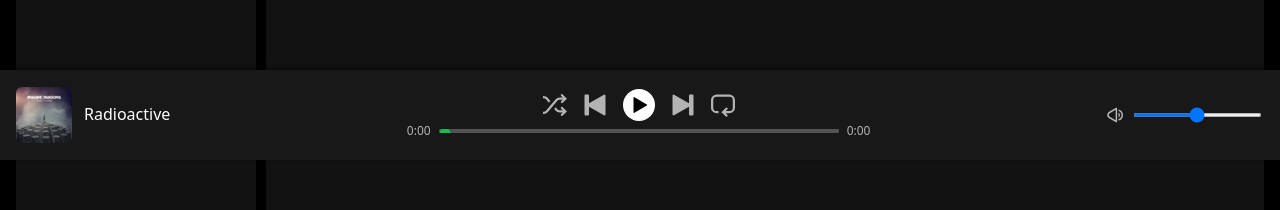
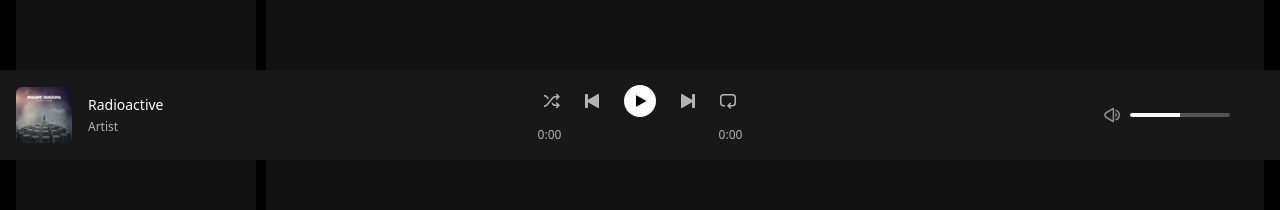
Before and after one commit to noalesh/soundify, a React (Vite) app: page / in a window 1280 px wide. Shown: the part 640-850 px from the top of the page. Built offline with nearby package versions, Linux system fonts and the light colour scheme; no server answers.

Commit message:
fixing the app footer to be pixel perfect

```diff
--- a/src/assets/styles/cmps/AppFooter.scss
+++ b/src/assets/styles/cmps/AppFooter.scss
@@ -1,102 +1,198 @@
-.app-footer{
+.app-footer {
   background-color: #181818;
   color: #b3b3b3;
-    display: flex;
+  display: grid;
+  grid-template-columns: 1fr auto 1fr;
   align-items: center;
   justify-content: space-between;
-    padding: 1rem;
-    box-shadow: 0 -2px 5px rgba(0, 0, 0, 0.5);
+  padding: 0 1rem;
   position: fixed;
   bottom: 0;
   width: 100vw;
-    height: 90px;
-    gap: 1.5rem;
-    grid-column: 3;
+  height: 5.625rem;
   left: 0;
+  z-index: 100;
 }
 
-  .song-data{
+.song-data {
   display: flex;
   align-items: center;
-    gap: 12px;
-    max-width: 250px;
+  gap: 1rem;
+  max-width: 15.625rem;
+  min-width: 0;
   overflow: hidden;
 }
 
-  .song-data img{
-    width: 56px;
-    height: 56px;
+.song-data img {
+  width: 3.5rem;
+  height: 3.5rem;
   object-fit: cover;
-    border-radius: 6px;
+  border-radius: 0.375rem;
+  flex-shrink: 0;
 }
 
+.song-text{
+  display: flex;
+  flex-direction: column;
+  min-width: 0;
+}
 
-  .song-data h1{
+.song-text h1 {
+  font-size: 0.875rem;
   color: white;
-    font-size: 1rem;
+  font-weight: 500;
   margin: 0;
+  white-space: nowrap;
   overflow: hidden;
   text-overflow: ellipsis;
-    white-space: nowrap;
-    font-weight: 500;
 }
 
-  .player-container{
+.song-text span {
+  font-size: 12px;
+  color: #b3b3b3;
+  white-space: nowrap;
+  overflow: hidden;
+  text-overflow: ellipsis;
+}
+
+.player-container {
   flex: 1;
   display: flex;
   flex-direction: column;
   align-items: center;
   justify-content: center;
   margin-left: 0;
+  gap: 0.5rem;
 }
 
-  .play-button-footer{
+/* --- Play Button (Spotify Style) --- */
+.play-button-footer {
   background-color: #ffffff;
   border-radius: 50%;
-    width: 30px;
-    height: 30px;
+  width: 2rem; /* 32px */
+  height: 2rem;
+  display: flex;
+  align-items: center;
+  justify-content: center;
+  transition: background 0.3s ease, transform 0.2s ease;
+  cursor: pointer;
 }
 
-  .player-btn{
+.play-button-footer:hover {
+  background-color: #1ed760;
+  transform: scale(1.05);
+}
+
+.play-button-footer svg {
+  width: 0.875rem; /* 14px */
+  height: 0.875rem;
+  fill: black;
+}
+
+/* --- Icon Buttons --- */
+.player-btn {
+  display: flex;
+  align-items: center;
+  justify-content: center;
+  gap: 1.5rem;
+}
+
+.player-btn svg {
+  width: 1rem;
+  height: 1rem;
+  cursor: pointer;
+  transition: transform 0.2s, fill 0.2s;
+}
+
+.player-btn svg:hover {
+  transform: scale(1.2);
+  fill: #ffffff;
+}
+
+/* --- Timeline Container --- */
+.time-line {
   display: flex;
   flex-direction: row;
   align-items: center;
-    justify-content: space-around;
-    gap: 1rem;
+  gap: 0.5rem;
+  font-size: 0.75rem;
+  width: 100%;
+  max-width: 512px;
+  color: #b3b3b3;
 }
 
+.time-line > div {
+  flex-grow: 1;
+  display: flex;
+  align-items: center;
+}
 
-  .player-btn svg{
-    width: 24px;
-    height: 24px;
+.song-time,
+.total-time {
+  width: 2rem;
+  text-align: center;
+}
+
+/* --- Progress Bar (song-bar) --- */
+.song-bar {
+  width: 100%;
+  height: 4px;
+  appearance: none;
+  border-radius: 2px;
+  background: linear-gradient(
+    to right,
+    #ffffff 0%,
+    #ffffff var(--fill-percent, 0%),
+    #535353 var(--fill-percent, 0%),
+    #535353 100%
+  );
   cursor: pointer;
+  outline: none;
+  position: relative;
+  transition: background 0.3s ease;
+}
+
+/* Hover Effect: Green Progress Bar */
+.time-line:hover .song-bar {
+  background: linear-gradient(
+    to right,
+    #1db954 0%,
+    #1db954 var(--fill-percent, 0%),
+    #535353 var(--fill-percent, 0%),
+    #535353 100%
+  );
+}
+
+/* Remove conflicting background that overrides the gradient */
+.song-bar::-webkit-slider-runnable-track {
+  height: 4px;
+  background: transparent;
+  border-radius: 2px;
+}
+
+/* Thumb (dot) – Hidden by default */
+.song-bar::-webkit-slider-thumb {
+  -webkit-appearance: none;
+  width: 12px;
+  height: 12px;
+  background: white;
+  border-radius: 50%;
+  margin-top: -4px;
+  transform: scale(0);
   transition: transform 0.2s;
 }
 
-  .player-btn img:hover{
-    transform: scale(1.1);
+/* Show thumb on hover */
+.time-line:hover .song-bar::-webkit-slider-thumb {
+  transform: scale(1);
 }
 
-  .play-button-footer img {
-    width: 20px;
-    height: 20px;
+.song-bar::-webkit-slider-thumb:hover {
+  transform: scale(1.2);
+  background-color: #1ed760;
 }
 
-  .time-line{
-    display: flex;
-    flex-direction: row;
-    align-items: center;
-    gap: 6px;
-    font-size: 12px;
-    div {
-      display: flex;
-      align-items: center;
-    }
-    input {
-      height: 4px;
-    }
-  }
-
+/* --- Reset button globally --- */
 button {
   all: unset;
   cursor: pointer;
@@ -105,86 +201,77 @@
   justify-content: center;
 }
 
-  .song-bar{
-    -webkit-appearance: none;
+
+
+.volume-bar-container {
+  display: flex;
+  align-items: center;
+  justify-content: flex-end;
+  gap: 0.5rem;
+  min-width: 160px;
+  padding-right: 1rem;
+}
+
+.volume-bar-container svg {
+  width: 16px;
+  height: 16px;
+  object-fit: contain;
+  cursor: pointer;
+  filter: brightness(0.8);
+}
+
+.volume-bar {
+  width: 6.25rem;
+  height: 0.25rem;
   appearance: none;
-    flex-grow: 1;
-    height: 6px;
-    background-color: #535353;
-    border-radius: 3px;
-    position: relative;
-    overflow: hidden;
-    color: #535353;
-    width: 400px;
+  border-radius: 2px;
+  background: linear-gradient(
+    to right,
+    #ffffff 0%,
+    #ffffff var(--fill-percent, 0%),
+    #535353 var(--fill-percent, 0%),
+    #535353 100%
+  );
   outline: none;
   cursor: pointer;
+  position: relative;
+  transition: all 0.3s ease;
 }
 
-  .song-bar::-webkit-slider-runnable-track {
-    background-color: #535353;
-    height: 6px;
-    border-radius: 3px;
-    transition: background-color 0.2s ease-in-out;
-    position: relative;
+.volume-bar-container:hover .volume-bar {
+  background: linear-gradient(
+    to right,
+    #1db954 0%,
+    #1db954 var(--fill-percent, 0%),
+    #535353 var(--fill-percent, 0%),
+    #535353 100%
+  );
 }
 
-  .song-bar::-webkit-slider-thumb {
-    -webkit-appearance: none;
+
+.volume-bar::-webkit-slider-runnable-track {
+  height: 4px;
+  border-radius: 2px;
+}
+
+
+
+.volume-bar::-webkit-slider-thumb {
+  appearance: none;
   width: 12px;
   height: 12px;
-    background-color: #1db954;
   border-radius: 50%;
-    cursor: pointer;
-    box-shadow: 0 0 2px rgba(0, 0, 0, 0.5);
-    transition: transform 0.2s, background-color 0.2s;
+  background: white;
+  transform: scale(0);
+  transition: transform 0.2s;
+  margin-top: -4px;
 }
 
-  .song-bar::-webkit-slider-thumb:hover {
+.volume-bar-container:hover .volume-bar::-webkit-slider-thumb {
+  transform: scale(1);
+}
+
+.volume-bar::-webkit-slider-thumb:hover {
   transform: scale(1.2);
   background-color: #1ed760;
 }
-
-
-  .volume-bar-container{
-    display: flex;
-    flex-direction: row;
-    align-items: center;
-    gap: 8px;
-
-    input {
-      height: 4px;
-    }
-  }
-
-  .volume-bar-container svg{
-    width: 16px;
-    height: 16px;
-  }
-
-
-  .play-pause-btn {
-    width: 32px;
-    height: 32px;
-    border-radius: 50%;
-    background-color: #ffffff; /* Spotify green */
-    display: flex;
-    align-items: center;
-    justify-content: center;
-    border: none;
-    cursor: pointer;
-    transition: background 0.3s ease;
-
-    svg {
-      width: 22px;
-      height: 22px;
-    }
-  }
-
-  .play-pause-btn img {
-    width: 14px;
-    height: 14px;
-  }
-
-  .play-pause-btn:hover {
-    background-color: #1ed760; /* Lighter green on hover */
-  }
--- a/src/cmps/AppFooter.jsx
+++ b/src/cmps/AppFooter.jsx
@@ -26,9 +26,12 @@ export function AppFooter() {
     return (
         <>
         <section className="app-footer">
-                <section className="song-data">
-                <img src={songData.img} />
-            <h1>{songData.title}</h1>
+            <section className="song-data">
+               <img src={songData.img} />
+               <div className="song-text">
+                    <h1>{songData.title}</h1>
+                    <span>Artist</span>
+                </div>
             </section>
             <section className="player-container-main">
                 <Player videoId={songData.videoId} volume={volume} />
--- a/src/cmps/IconsSvg.jsx
+++ b/src/cmps/IconsSvg.jsx
@@ -13,6 +13,7 @@ export function IconsSvg({ svgName }) {
         muteVol: (<svg fill= '#b3b3b3' xmlns="http://www.w3.org/2000/svg" data-encore-id="icon" role="presentation" aria-label="Volume off" aria-hidden="false" id="volume-icon" viewBox="0 0 16 16" class="Svg-sc-ytk21e-0 kcUFwU"><path d="M13.86 5.47a.75.75 0 0 0-1.061 0l-1.47 1.47-1.47-1.47A.75.75 0 0 0 8.8 6.53L10.269 8l-1.47 1.47a.75.75 0 1 0 1.06 1.06l1.47-1.47 1.47 1.47a.75.75 0 0 0 1.06-1.06L12.39 8l1.47-1.47a.75.75 0 0 0 0-1.06z"/><path d="M10.116 1.5A.75.75 0 0 0 8.991.85l-6.925 4a3.642 3.642 0 0 0-1.33 4.967 3.639 3.639 0 0 0 1.33 1.332l6.925 4a.75.75 0 0 0 1.125-.649v-1.906a4.73 4.73 0 0 1-1.5-.694v1.3L2.817 9.852a2.141 2.141 0 0 1-.781-2.92c.187-.324.456-.594.78-.782l5.8-3.35v1.3c.45-.313.956-.55 1.5-.694V1.5z"/></svg>),
         midVol: (<svg fill= '#b3b3b3' xmlns="http://www.w3.org/2000/svg" data-encore-id="icon" role="presentation" aria-label="Volume medium" aria-hidden="false" id="volume-icon" viewBox="0 0 16 16" class="Svg-sc-ytk21e-0 kcUFwU"><path d="M9.741.85a.75.75 0 0 1 .375.65v13a.75.75 0 0 1-1.125.65l-6.925-4a3.642 3.642 0 0 1-1.33-4.967 3.639 3.639 0 0 1 1.33-1.332l6.925-4a.75.75 0 0 1 .75 0zm-6.924 5.3a2.139 2.139 0 0 0 0 3.7l5.8 3.35V2.8l-5.8 3.35zm8.683 6.087a4.502 4.502 0 0 0 0-8.474v1.65a2.999 2.999 0 0 1 0 5.175v1.649z"/></svg>),
         highVol: (<svg xmlns="http://www.w3.org/2000/svg" fill= '#b3b3b3' data-encore-id="icon" role="presentation" aria-label="Volume high" aria-hidden="false" id="volume-icon" viewBox="0 0 16 16" class="Svg-sc-ytk21e-0 kcUFwU"><path d="M9.741.85a.75.75 0 0 1 .375.65v13a.75.75 0 0 1-1.125.65l-6.925-4a3.642 3.642 0 0 1-1.33-4.967 3.639 3.639 0 0 1 1.33-1.332l6.925-4a.75.75 0 0 1 .75 0zm-6.924 5.3a2.139 2.139 0 0 0 0 3.7l5.8 3.35V2.8l-5.8 3.35zm8.683 4.29V5.56a2.75 2.75 0 0 1 0 4.88z"/><path d="M11.5 13.614a5.752 5.752 0 0 0 0-11.228v1.55a4.252 4.252 0 0 1 0 8.127v1.55z"/></svg>),
+        pause: (<svg xmlns="http://www.w3.org/2000/svg" data-encore-id="icon" role="img" aria-hidden="true" class="Svg-sc-ytk21e-0 bneLcE e-9541-icon" viewBox="0 0 24 24"><path d="M5.7 3a.7.7 0 0 0-.7.7v16.6a.7.7 0 0 0 .7.7h2.6a.7.7 0 0 0 .7-.7V3.7a.7.7 0 0 0-.7-.7H5.7zm10 0a.7.7 0 0 0-.7.7v16.6a.7.7 0 0 0 .7.7h2.6a.7.7 0 0 0 .7-.7V3.7a.7.7 0 0 0-.7-.7h-2.6z"/></svg>)
     };
 
     const Icon = svgs[svgName];
--- a/src/cmps/PlayButton.jsx
+++ b/src/cmps/PlayButton.jsx
@@ -4,12 +4,9 @@ import { IconsSvg } from "./IconsSvg";
 
 export function PlayButton({ isPlaying, onTogglePlay }) {
     return (
-        <button className="play-pause-btn" onClick={onTogglePlay}>
+        <button className="play-button-footer" onClick={onTogglePlay}>
             {isPlaying ? (
-                <img
-                    src="src/assets/imgs/Soundify-files/Pause.svg"
-                    alt="Pause"
-                />
+                <IconsSvg svgName={'pause'} />
             ) : (
                 <IconsSvg svgName="play" />
             )}
--- a/src/cmps/Player.jsx
+++ b/src/cmps/Player.jsx
@@ -148,6 +148,7 @@ import { PlayButton }  from "./PlayButton"
                 max={totalDuration || 0}
                 value={currentTime || 0}
                 onChange={handleProgressBarChange}
+                style={{ '--fill-percent': `${(currentTime / totalDuration) * 100}%` }}
               />
             </div>
             <span className="total-time">{formatTime(totalDuration)}</span>
--- a/src/cmps/VolumeBar.jsx
+++ b/src/cmps/VolumeBar.jsx
@@ -30,6 +30,7 @@ export function VolumeBar ({volume, onVolumeChange}) {
                     step={1}
                     value={volume}
                     onChange={handleChange}
+                    style={{ '--fill-percent': `${volume}%` }}
                     />
             </section>
     )
```
Also changed, not shown: src/assets/styles/cmps/AppHeader.scss (+23 -30 lines). Lines whose indentation alone changed are shown as unchanged.
